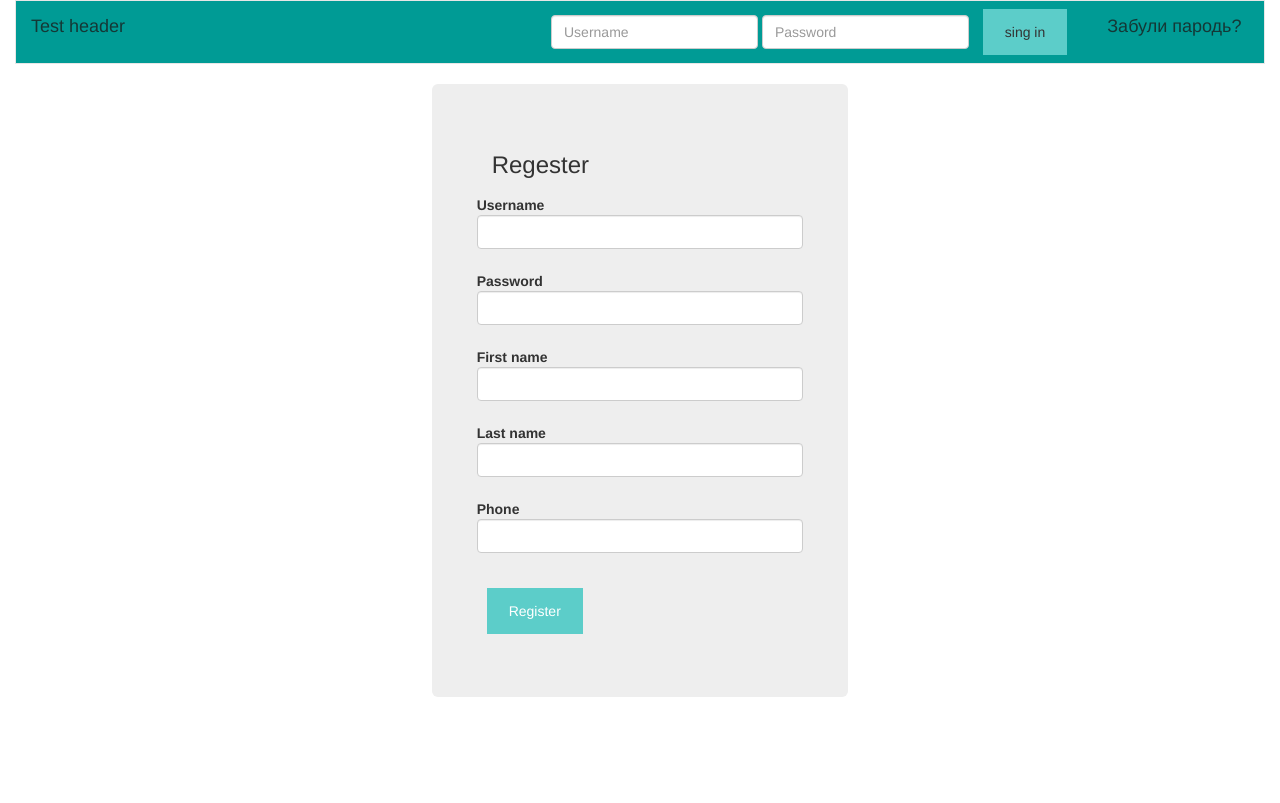
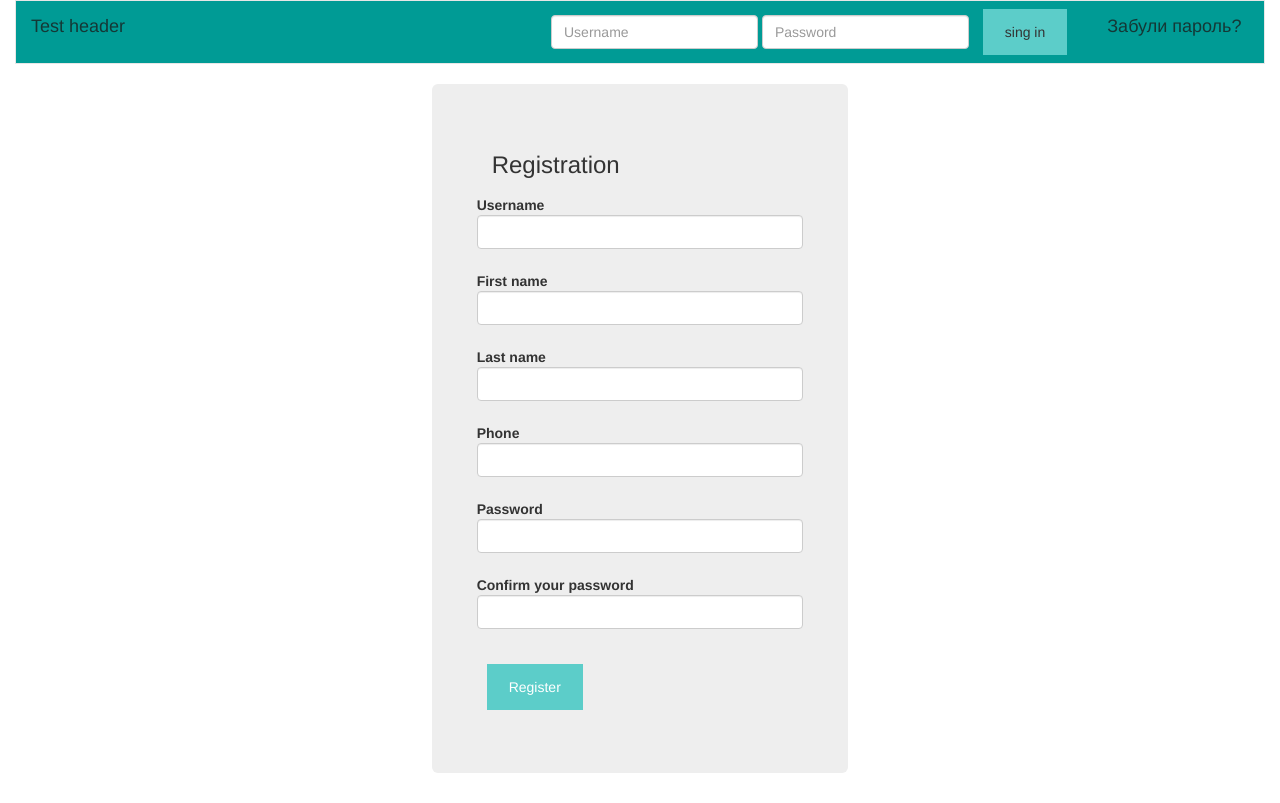
Before and after one commit to redmyt/social-network-app, a Django app: page / in a window 1280 px wide. Before the commit the page ends 697 px from the top, so only its background shows below. Run offline with Django 3.2, Linux system fonts and the light colour scheme; some libraries are stand-ins or nearby versions.

Commit message:
develop +

```diff
--- a/social_network/social_network/static/css/main.css
+++ b/social_network/social_network/static/css/main.css
@@ -1,12 +1,7 @@
-/*body{
-          background: url(../static/img/imgpsh_fullsize1.jpg);
-            background-size: cover;
-			background-repeat:no-repeat;
-            background-position:center;
-        }*/
-
+span{
+    display: none;
+}
         .navbar{
-/*                min-height: 75px;*/
                 background-color: #009B95;
                 border-color: none;
                 border-radius: none;
@@ -16,16 +11,14 @@
                 color: #143836;
             }
         .btn {
-            background-color: #5CCDC9;
+    background-color: #5CCDC9;
     display: inline-block;
     padding: 6px 22px;
     margin: 0 10px;
     font-size: 14px;
     font-weight: 400;
     line-height: 2.42857143;
-    /* text-align: center; */
-    /* white-space: nowrap; */
     vertical-align: middle;
-     border: none;
-     border-radius: 0px;
+    border: none;
+    border-radius: 0px;
 }
--- a/social_network/social_network/static/js/regester.js
+++ b/social_network/social_network/static/js/regester.js
@@ -1,7 +1,7 @@
 $("#form1").on( "button", function(event) {
   event.preventDefault();
  // console.log($(this).serializArray());
-  path = $(this).data('url');   // вказує на поточну сторінку
+  path = $(this).data('url');
   $.ajax({
         type: "POST",
         url: path,
--- /dev/null
+++ b/social_network/social_network/static/js/start.js
@@ -0,0 +1,13 @@
+function fNSpan1(){
+
+        if (document.forms.formR.username.innerHTML =='')
+            {
+       document.forms.formR.username.style.borderBottomColor="#f00";
+        getTag('span',[0]).style.display="inline-block";
+
+            }
+        else{
+       document.forms.formR.username.style.borderBottomColor="#fff";
+       getTag('span',[0]).style.display="none";
+            }
+}
--- a/social_network/social_network/templates/start.html
+++ b/social_network/social_network/templates/start.html
@@ -27,52 +27,98 @@
           <input type="text" class="form-control" placeholder="Password">
         </div>
         {% comment %} <a href="{% url 'profile' %}"> {% endcomment %}
-        <button type="button" class="btn btn-default">sing in</button>
+        <button type="submit" class="btn btn-default">
+        {% comment %} <!--        data-toggle="modal" data-target="#ModalLogin" >--> {% endcomment %}
+        sing in</button>
         </a>
       </form>
-        <a href="#" class="navbar-brand">Забули пародь?</a>
+        <a href="#" class="navbar-brand">Забули пароль?</a>
 
 </nav>
 
+         <!-- ModalLogin -->
+<!--
+<div class="modal fade" id="ModalLogin" tabindex="-1" role="dialog" aria-labelledby="ModalLoginTitle" aria-hidden="true">
+  <div class="modal-dialog" role="document">
+    <div class="modal-content">
+      <div class="modal-header">
+        <h5 class="modal-title" id="ModalLoginTitle">Modal title</h5>
+
+      </div>
+      <div class="modal-body">
+
+		  Ваш логін {{Username}}
+
+      </div>
+      <div class="modal-footer">
+        <button type="button" class="btn btn-secondary" data-dismiss="modal">Close</button>
+
+
+      </div>
+    </div>
+  </div>
+</div>-->
+<!--    -->
 
 <div class="container-fluid ">
 <div class="row row-conformity">
     <div class="col-lg-4"> </div>
     <div class="jumbotron  col-lg-4 center-block">
         <div class="formsss">
-            <h3>Regester</h3>
-            <form class="form-horizontal" role="form" id="form1" method="POST">
+            <h3>Registration</h3>
+            <form name="formR" class="form-horizontal" role="form" id="form1">
+
                 <div class="form-group">
-                    <label class="col-2 control-label">Username</label>
-                    <div class="col-10">
-                        <input type="text" class="form-control controls" id="username" name="username"> </div>
+ <label class="col-2 control-label">Username</label>
+ <div class="col-10">
+ <input type="text" class="form-control controls" id="username" name="username">
+<span class="span" id="span-username">користувач вже існує</span>
+                        </div>
                 </div>
                 <div class="form-group">
-                    <label class="col-2 control-label">Password</label>
-                    <div class="col-10">
-                        <input type="password" class="form-control" id="password" name="password"> </div>
+ <label class="col-2 control-label">First name</label>
+ <div class="col-10">
+<input type="text" class="form-control" id="first_name" name="first_name">
+<span class="span" id="span-firstname">Будь ласка, вкажіть Ваше ім'я</span>
+                          </div>
                 </div>
                 <div class="form-group">
-                    <label class="col-2 control-label">First name</label>
-                    <div class="col-10">
-                        <input type="text" class="form-control" id="first_name" name="name"> </div>
+<label class="col-2 control-label">Last name</label>
+<div class="col-10">
+<input type="text" class="form-control" id="last_name" name="last_name">
+<span class="span" id="span-lastname">Будь ласка, вкажіть Ваше прізвище</span>
+                          </div>
                 </div>
                 <div class="form-group">
-                    <label class="col-2 control-label">Last name</label>
-                    <div class="col-10">
-                        <input type="text" class="form-control" id="last_name" name="sname"> </div>
+<label class="col-2 control-label">Phone</label>
+<div class="col-10">
+<input type="tel" class="form-control" id="phone" name="phone">
+<span class="span" id="span-phone">не заповнене значення</span>
+                          </div>
                 </div>
                 <div class="form-group">
-                    <label class="col-2 control-label">Phone</label>
-                    <div class="col-10">
-                        <input type="password" class="form-control" id="phone" name="phone"> </div>
+ <label class="col-2 control-label">Password</label>
+ <div class="col-10">
+ <input type="password" class="form-control" id="password" name="password">
+<span class="span" id="span-password">Будь ласка, придумайте і введіть пароль</span>
+                        </div>
+                </div>
+                <div class="form-group">
+ <label class="col-2 control-label">Confirm your password
+</label>
+ <div class="col-10">
+ <input type="password" class="form-control" id="password2" name="password2" >
+<span class="span" id="span-password">Будь ласка, введіть пароль ще раз</span>
+                        </div>
                 </div>
 
-                <br>
+            <br>
                 <div class="form-group">
-                        {% comment %} <a href="{% url 'profile' %}"> {% endcomment %}
-                            <button type="submit" class="btn btn-primary "> Register</button>
-                        </a>
+           {% comment %} <a href="{% url 'profile' %}"> {% endcomment %}
+                    <button type="submit" class="btn btn-primary ">
+     {% comment %}<!-- data-toggle="modal" data-target="#ModalRegister"--> {% endcomment %}
+                              Register</button>
+                       {% comment %}  </a>{% endcomment %}
                 </div>
             </form>
         </div>
@@ -80,10 +126,32 @@
 </div>
 </div>
 
-        {% block navigation %}
-        {% endblock navigation %}
-        {% block content %}
-        {% endblock content %}
+<!-- ModalRegister -->
+<!--
+<div class="modal fade" id="ModalRegister" tabindex="-1" role="dialog" aria-labelledby="ModalRegisterTitle" aria-hidden="true">
+  <div class="modal-dialog" role="document">
+    <div class="modal-content">
+      <div class="modal-header">
+        <h5 class="modal-title" id="MeodalRegisterTitle">Modal title</h5>
+
+      </div>
+      <div class="modal-body">
+
+		  Ваш логін {{Username}}
+
+      </div>
+      <div class="modal-footer">
+        <button type="button" class="btn btn-secondary" data-dismiss="modal">Close</button>
+
+      </div>
     </div>
+  </div>
+</div>
+-->
+    </div>
+
+    <script src="../static/js/start.js"></script>
+    <script src="../static/js/regester.js"></script>
+
 </body>
 </html>
```
Also changed, not shown: social_network/social_network/templates/base.html (+8 -8 lines).
